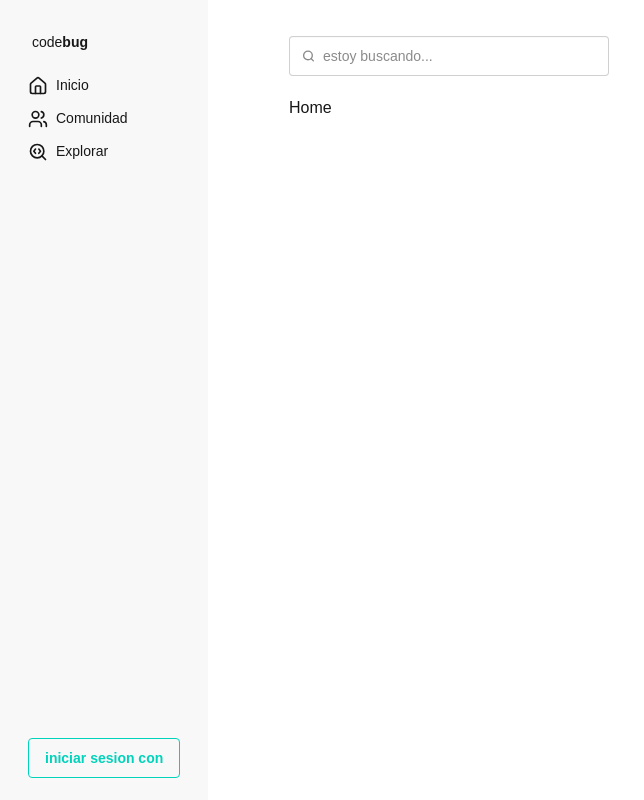
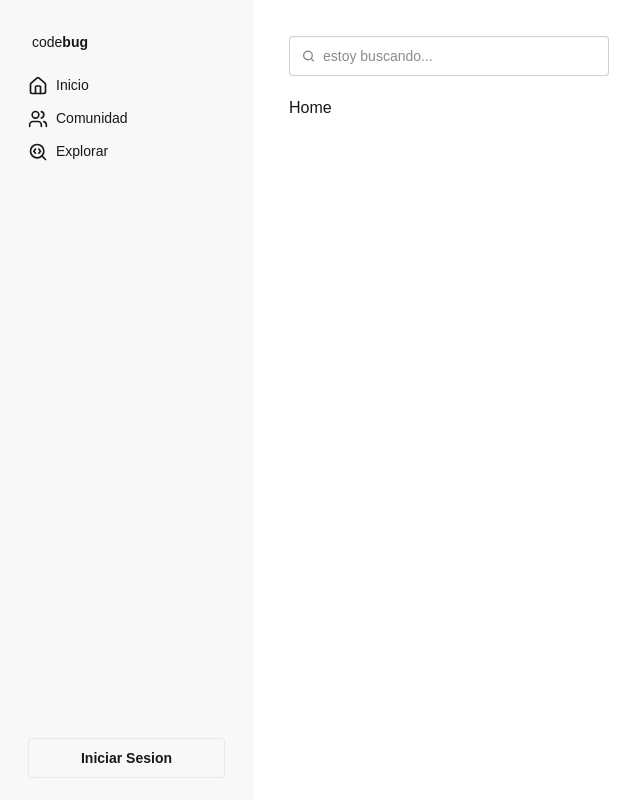
Before and after one commit to INKINSS/codebug, a Next.js app: page / in a window 1280 px wide. Shown: the whole page, without its empty margins (0-644 px from the left). Built offline with nearby package versions, Linux system fonts and the light colour scheme; no server answers.

Commit message:
style(components): añade estilos para signModal
utliza signModal dnetr ode navbar

```diff
--- a/src/components/avatar/UserAvatar.tsx
+++ b/src/components/avatar/UserAvatar.tsx
@@ -1,13 +1,14 @@
 import React from "react";
 import { auth } from "@/root/auth";
 import SignIn from "../buttons/SignIn";
+import SignInModal from "../modals/SignInModal";
 
 const UserAvatar = async () => {
   const session = await auth();
   const name = session?.user?.name;
 
   return (
-    <div>
+    <div className="flex">
       {name ? (
         <>
           <div className="avatar">
@@ -27,7 +28,7 @@ const UserAvatar = async () => {
           </h3>
         </>
       ) : (
-        <SignIn />
+        <SignInModal />
       )}
     </div>
   );
--- a/src/components/navbar/Navbar.tsx
+++ b/src/components/navbar/Navbar.tsx
@@ -31,13 +31,13 @@ const Navbar = ({ children }: { children: React.ReactNode }) => {
           <Menu />
         </label>
       </header>
-      <div className="drawer-side w-80">
+      <div className="drawer-side w-80 min-w-60">
         <label
           htmlFor="my-drawer-3"
           aria-label="close sidebar"
           className="drawer-overlay"
         ></label>
-        <ul className="menu bg-base-200 min-h-full p-4 justify-between">
+        <ul className="menu bg-base-200 min-h-full w-full p-4 justify-between">
           {/* Sidebar content here */}
           <div className="flex flex-col w-full">
             <a className="p-4">
```
